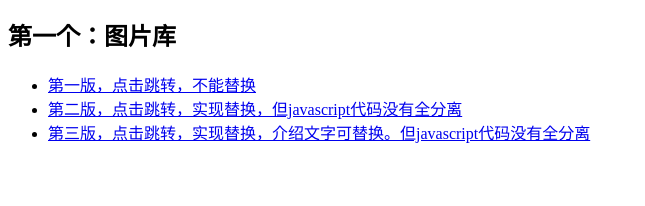
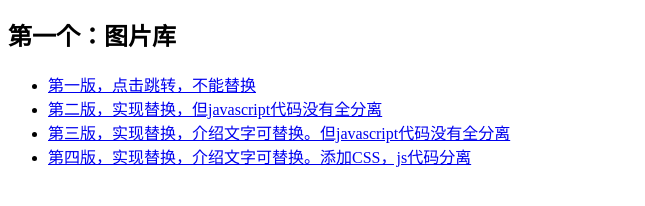
Before and after one commit to dangjunxian/javascript, a plain HTML site: page index.html in a window 1280 px wide. Shown: the part 116-322 px from the top of the page, without its empty margins (0-645 px from the left). Drawn offline with Linux system fonts and the light colour scheme.

Commit message:
添加第四种
css 和 js 代码与html文件分离

```diff
--- a/DOM/chapter04/image_gallery/03/scripts/showPic.js
+++ b/DOM/chapter04/image_gallery/03/scripts/showPic.js
@@ -13,7 +13,11 @@ function showPic(whichpic)
 	var x = whichpic.getAttribute("href");
 	var y = document.getElementById("placeholder");
 	y.setAttribute("src",x);
+	//第二种替换图片的方法：
+	//document.getElementById("placeholder").src=x;
 	var z = whichpic.getAttribute("title");
     var jieshao = document.getElementById("description");
     jieshao.firstChild.nodeValue = z;
+	//第二种替换下面文字的方法：
+	//document.getElementById("description").innerHTML= z;
 }
--- a/DOM/chapter04/image_gallery/04/styles/layout.css
+++ b/DOM/chapter04/image_gallery/04/styles/layout.css
@@ -5,6 +5,7 @@ body {
   margin: 1em 10%;
 }
 h1 {
+
   color: #333;
   background-color: transparent;
 }
@@ -18,11 +19,17 @@ ul {
   padding: 0;
 }
 li {
-  float: left;
+  float: right;
   padding: 1em;
   list-style: none;
 }
 img {
+  float: right;
   display:block;
   clear: both;
 }
+p {
+  float: right;
+  display:block;
+  clear: both;
+}
--- a/index.html
+++ b/index.html
@@ -16,10 +16,13 @@
 <a href="DOM\chapter04\image_gallery\01\gallery.html">第一版，点击跳转，不能替换</a>
 </li>
 <li>
-<a href="DOM\chapter04\image_gallery\02\gallery.html">第二版，点击跳转，实现替换，但javascript代码没有全分离</a>
+<a href="DOM\chapter04\image_gallery\02\gallery.html">第二版，实现替换，但javascript代码没有全分离</a>
 </li>
 <li>
-<a href="DOM\chapter04\image_gallery\03\gallery.html">第三版，点击跳转，实现替换，介绍文字可替换。但javascript代码没有全分离</a>
+<a href="DOM\chapter04\image_gallery\03\gallery.html">第三版，实现替换，介绍文字可替换。但javascript代码没有全分离</a>
+</li>
+<li>
+<a href="DOM\chapter04\image_gallery\04\gallery.html">第四版，实现替换，介绍文字可替换。添加CSS，js代码分离</a>
 </li>
 </ul>
 </body>
```
